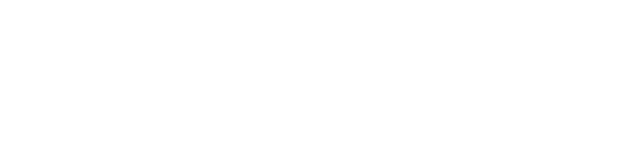
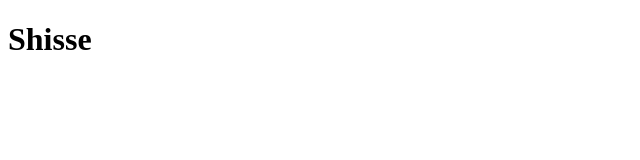
Before and after one commit to otakuweebster/ainballinator, a plain HTML site: page index.html in a window 1280 px wide. Shown: the whole page, without its empty margins (0-640 px from the left). Drawn offline with Linux system fonts and the light colour scheme.

Commit message:
Second initial commit for the AINBall-inator website

```diff
--- a/index.html
+++ b/index.html
@@ -12,6 +12,6 @@
     <meta name="viewport" content="width=device-width, initial-scale=1"/>
 </head>
 <body>
-
+    <h1>Shisse</h1>
 </body>
 </html>
```
